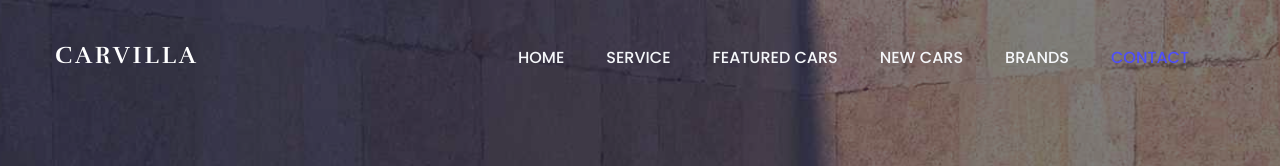
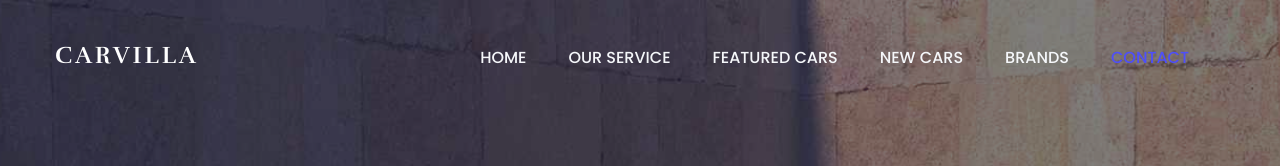
Before and after one commit to SaaiMala/Carvilla, a plain HTML site: page carvilla-v1.0/index.html in a window 1280 px wide. Shown: the top 166 px of the page. Drawn offline with nearby package versions, Linux system fonts and the light colour scheme.

Commit message:
intex html is changed

```diff
--- a/carvilla-v1.0/index.html
+++ b/carvilla-v1.0/index.html
@@ -87,7 +87,7 @@
 				            <div class="collapse navbar-collapse menu-ui-design" id="navbar-menu">
 				                <ul class="nav navbar-nav navbar-right" data-in="fadeInDown" data-out="fadeOutUp">
 				                    <li class=" scroll active"><a href="#home">home</a></li>
-				                    <li class="scroll"><a href="#service">service</a></li>
+				                    <li class="scroll"><a href="#service">Our service</a></li>
 				                    <li class="scroll"><a href="#featured-cars">featured cars</a></li>
 				                    <li class="scroll"><a href="#new-cars">new cars</a></li>
 				                    <li class="scroll"><a href="#brand">brands</a></li>
```
